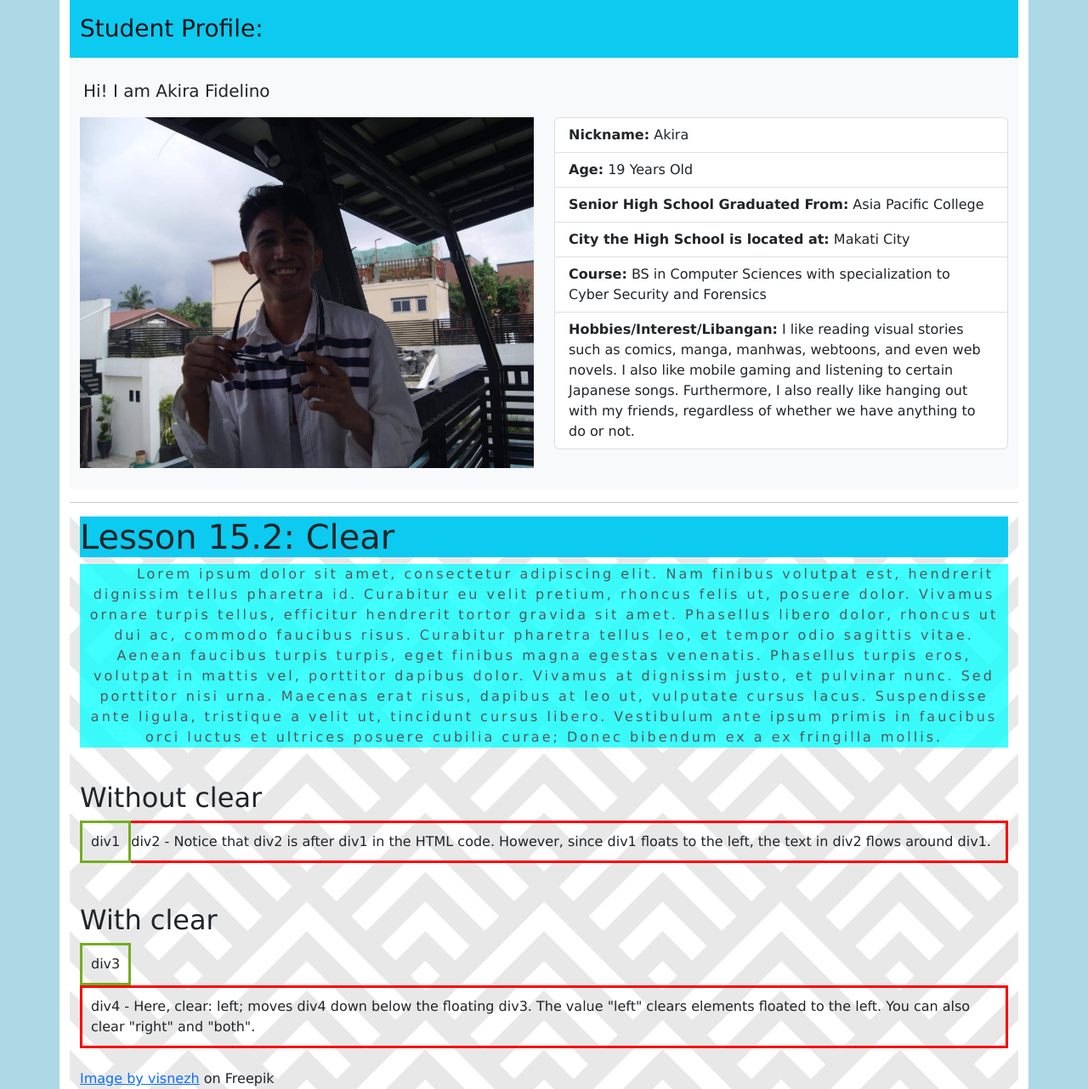
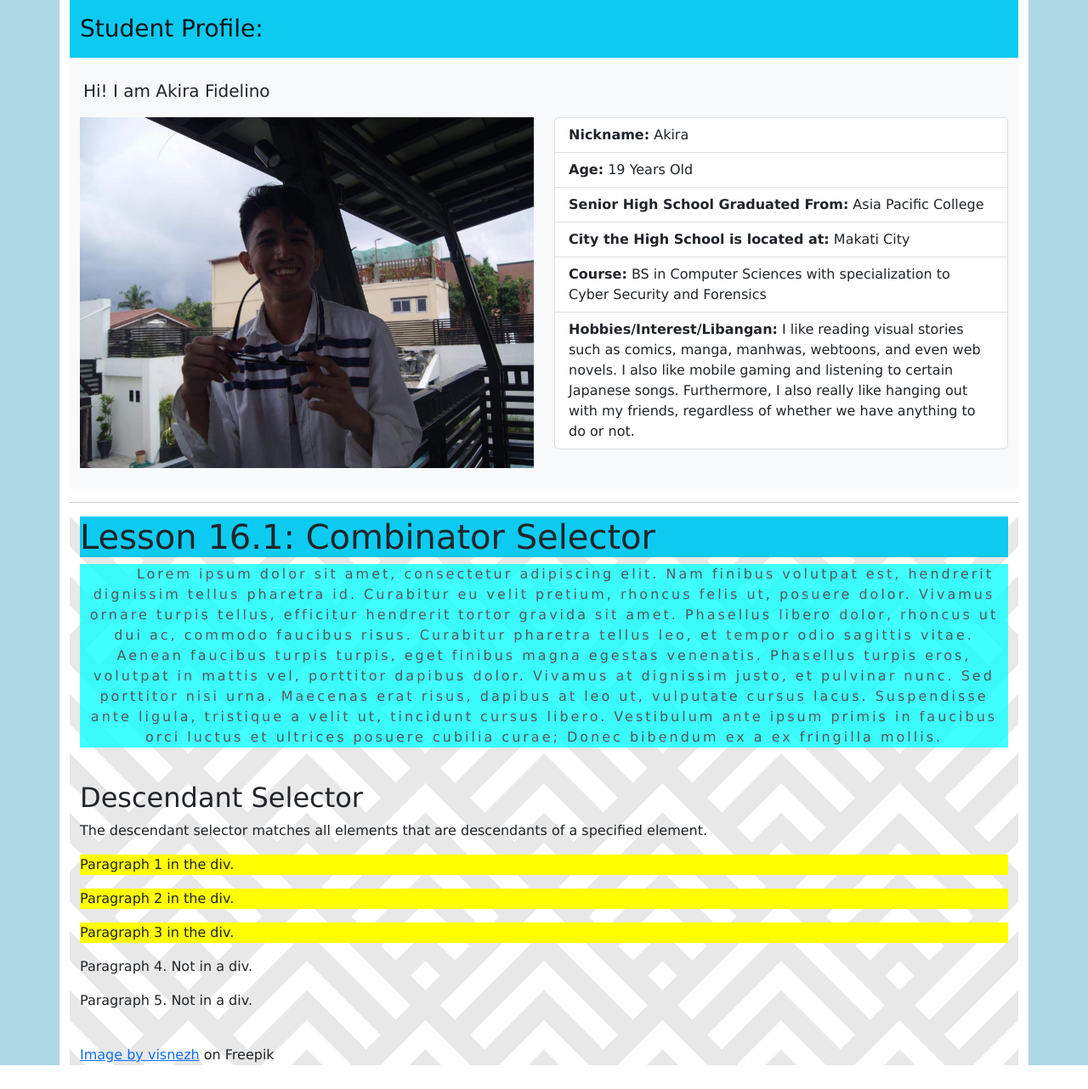
Before and after one commit to acfidelino/lab2, a PHP site: page / in a window 1280 px wide. Shown: the whole page at 85% size. After the commit the page ends 1254 px from the top, so only its background shows below. Run offline with PHP 8.4, Linux system fonts and the light colour scheme; some libraries are stand-ins or nearby versions; some web fonts are replaced.

Commit message:
Lesson 16.1: Combinator Selector

```diff
--- a/week3/index.html
+++ b/week3/index.html
@@ -60,18 +60,21 @@
 
 <hr>
     <div class="container" style="background-image: url('bg.jpg'); background-repeat: repeat; background-size: 75%; background-attachment: scroll;">
-      <h1 class="bg-info">Lesson 15.2: Clear</h1>
+      <h1 class="bg-info">Lesson 16.1: Combinator Selector</h1>
       <p class="mine" style="background-color: aqua; opacity: 0.75; text-align: center;">Lorem ipsum dolor sit amet, consectetur adipiscing elit. Nam finibus volutpat est, hendrerit dignissim tellus pharetra id. Curabitur eu velit pretium, rhoncus felis ut, posuere dolor. Vivamus ornare turpis tellus, efficitur hendrerit tortor gravida sit amet. Phasellus libero dolor, rhoncus ut dui ac, commodo faucibus risus. Curabitur pharetra tellus leo, et tempor odio sagittis vitae. Aenean faucibus turpis turpis, eget finibus magna egestas venenatis. Phasellus turpis eros, volutpat in mattis vel, porttitor dapibus dolor. Vivamus at dignissim justo, et pulvinar nunc. Sed porttitor nisi urna. Maecenas erat risus, dapibus at leo ut, vulputate cursus lacus. Suspendisse ante ligula, tristique a velit ut, tincidunt cursus libero. Vestibulum ante ipsum primis in faucibus orci luctus et ultrices posuere cubilia curae; Donec bibendum ex a ex fringilla mollis.</p>
       <br>
-      <h2>Without clear</h2>
-      <div class="div1">div1</div>
-      <div class="div2">div2 - Notice that div2 is after div1 in the HTML code. However, since div1 floats to the left, the text in div2 flows around div1.</div>
-      <br><br>
+      <h2>Descendant Selector</h2>
 
-      <h2>With clear</h2>
-      <div class="div3">div3</div>
-      <div class="div4">div4 - Here, clear: left; moves div4 down below the floating div3. The value "left" clears elements floated to the left. You can also clear "right" and "both".</div>
-      <!--
+      <p>The descendant selector matches all elements that are descendants of a specified element.</p>
+
+      <div class="x">
+        <p>Paragraph 1 in the div.</p>
+        <p>Paragraph 2 in the div.</p>
+        <section><p>Paragraph 3 in the div.</p></section>
+      </div>
+
+      <p>Paragraph 4. Not in a div.</p>
+      <p>Paragraph 5. Not in a div.</p>      <!--
         SEEMINGLY USEFUL HTML SNIPPETS
         <h2>Link Button</h2>
         <p>A link styled as a button:</p>
--- a/week3/styles.css
+++ b/week3/styles.css
@@ -12,28 +12,10 @@ font-family: Verdana, sans-serif !important;
 font-size: 16px !important;
 }
 
-.div1 {
-  float: left;
-  padding: 10px;
-  border: 3px solid #73AD21;
+div.x p {
+  background-color: yellow;
 }
 
-.div2 {
-  padding: 10px;
-  border: 3px solid red;
-}
-
-.div3 {
-  float: left;
-  padding: 10px;
-  border: 3px solid #73AD21;
-}
-
-.div4 {
-  padding: 10px;
-  border: 3px solid red;
-  clear: left;
-}
 /* WILL USE ONCE BETTER OUTPUTS ARE ASKED */
 /***
 
```
